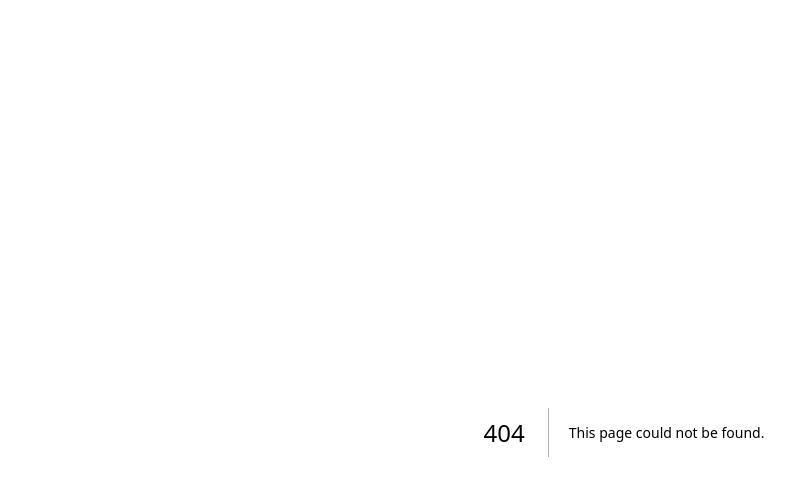
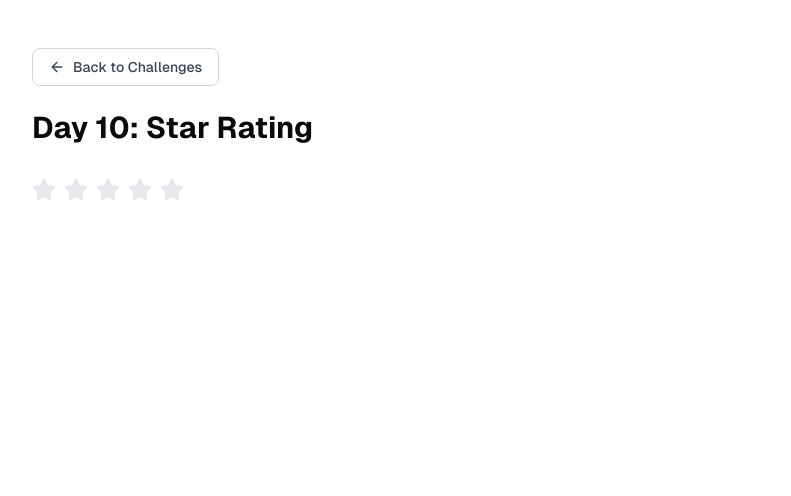
Before and after one commit to PARMESHWARPANWAR/mcex, a Next.js app: page /day10-star-rating in a window 1280 px wide. Before the commit this address had no page. Shown: the top 496 px of the page, without its empty margins (16-807 px from the left). Built offline with nearby package versions, Linux system fonts and the light colour scheme.

Commit message:
write code and test for star rating component

```diff
--- /dev/null
+++ b/src/app/day10-star-rating/page.tsx
@@ -0,0 +1,13 @@
+import StarRating from "@/components/Day10/StarRating";
+import { BackButton } from "@/components/ui/BackButton";
+
+export default function StarRatingPage() {
+
+    return (
+      <div className="container mx-auto p-4">
+        <BackButton />
+        <h1 className="text-3xl font-bold mb-8">Day 10: Star Rating</h1>
+        <StarRating/>
+      </div>
+    );
+}
--- a/src/app/page.tsx
+++ b/src/app/page.tsx
@@ -53,7 +53,14 @@ const challenges = [
   {
     day:9,
     title:'Shopping Cart',
-    path:'/day9-shopping-cart'
+    path:'/day9-shopping-cart',
+    description:'For Shopping Cart adding and remove product functionality'
+  },
+  {
+    day:10,
+    title:'Star Rating',
+    path:'/day10-star-rating',
+    description:'Star Rating'
   }
 ];
 
--- /dev/null
+++ b/src/components/Day10/StarRating.tsx
@@ -0,0 +1,126 @@
+'use client'
+
+import React, { useState, useCallback } from 'react'
+import { Star } from 'lucide-react';
+
+interface StarRatingProps {
+    maxRating?: number;
+    initialRating?: number;
+    allowHalfStars?: boolean;
+    onChange?: (rating: number) => void;
+    size?: 'sm' | 'md' | 'lg';
+    disabled?: boolean;
+}
+
+const StarRating = ({
+    maxRating = 5,
+    initialRating = 0,
+    allowHalfStars = true,
+    onChange,
+    size = 'md',
+    disabled = false,
+}: StarRatingProps) => {
+    const [rating, setRating] = useState(initialRating);
+    const [hoverRating, setHoverRating] = useState(0);
+
+    // Size mappings
+    const sizeMap = {
+        sm: { star: 16, gap: 'gap-1' },
+        md: { star: 24, gap: 'gap-2' },
+        lg: { star: 32, gap: 'gap-3' },
+    }
+
+    // Calculate star fill based on rating value
+    const getStarFill = useCallback((starPosition:number) =>{
+        const currentRating = hoverRating || rating;
+
+        if(currentRating >= starPosition) return 100;
+        if(allowHalfStars && currentRating + 0.5 >= starPosition) return 50;
+        return 0;
+    },[hoverRating, rating, allowHalfStars]);
+
+    // Handle mouse movement for precise rating
+    const handleMouseMove = (event:React.MouseEvent<HTMLDivElement>, starPosition:number) => {
+        if (disabled) return;
+
+        const rect = event.currentTarget.getBoundingClientRect();
+        const x = event.clientX - rect.left;
+        const percent = x / rect.width;
+
+        let newRating = starPosition;
+        if(allowHalfStars){
+            if(percent <= 0.5){
+                newRating -= 0.5;
+            }
+        }
+
+        setHoverRating(newRating);
+    }
+
+    // Handle click to set rating
+    const handleClick = (rating : number) => {
+        if(disabled) return;
+
+        setRating(rating);
+        onChange?.(rating);
+    }
+
+    return (
+        <div
+      className={`inline-flex items-center ${sizeMap[size].gap}`}
+      role="radiogroup"
+      aria-label="Star rating"
+    >
+      {Array.from({ length: maxRating }, (_, i) => i + 1).map((starPosition) => (
+        <div
+          key={starPosition}
+          className={`relative cursor-pointer transition-transform ${
+            !disabled && 'hover:scale-110'
+          }`}
+          onMouseMove={(e) => handleMouseMove(e, starPosition)}
+          onMouseLeave={() => setHoverRating(0)}
+          onClick={() => handleClick(starPosition)}
+          role="radio"
+          aria-checked={rating >= starPosition}
+          aria-label={`${starPosition} star${starPosition === 1 ? '' : 's'}`}
+          tabIndex={disabled ? -1 : 0}
+          onKeyDown={(e) => {
+            if (e.key === 'Enter' || e.key === ' ') {
+              handleClick(starPosition);
+            }
+          }}
+        >
+          <div className="relative">
+            {/* Background star */}
+            <Star
+              size={sizeMap[size].star}
+              className="text-gray-200"
+              fill="currentColor"
+            />
+            {/* Filled star overlay with clip-path animation */}
+            <Star
+              size={sizeMap[size].star}
+              className="absolute top-0 left-0 text-yellow-400"
+              fill="currentColor"
+              style={{
+                clipPath: `inset(0 ${100 - getStarFill(starPosition)}% 0 0)`,
+                transition: 'clip-path 0.2s ease-in-out',
+              }}
+            />
+          </div>
+        </div>
+      ))}
+
+      {/* Visually hidden live region for screen readers */}
+      <div
+        className="sr-only"
+        role="status"
+        aria-live="polite"
+      >
+        {rating ? `You have selected ${rating} star${rating === 1 ? '' : 's'}` : 'No rating selected'}
+      </div>
+    </div>
+    )
+}
+
+export default StarRating
--- a/src/components/Day9/CartItem.tsx
+++ b/src/components/Day9/CartItem.tsx
@@ -21,7 +21,7 @@ export const CartItemComponent: React.FC<CartItemProps> = ({
   onUpdateQuantity,
   onRemove,
 }) => {
-  console.log('cart item==>',item)
+
   return (
     <Card className="mb-4">
       <CardContent className="flex items-center justify-between p-4">
```
Also changed, not shown: 1 other file (tests, documents, lock files or other folders).
